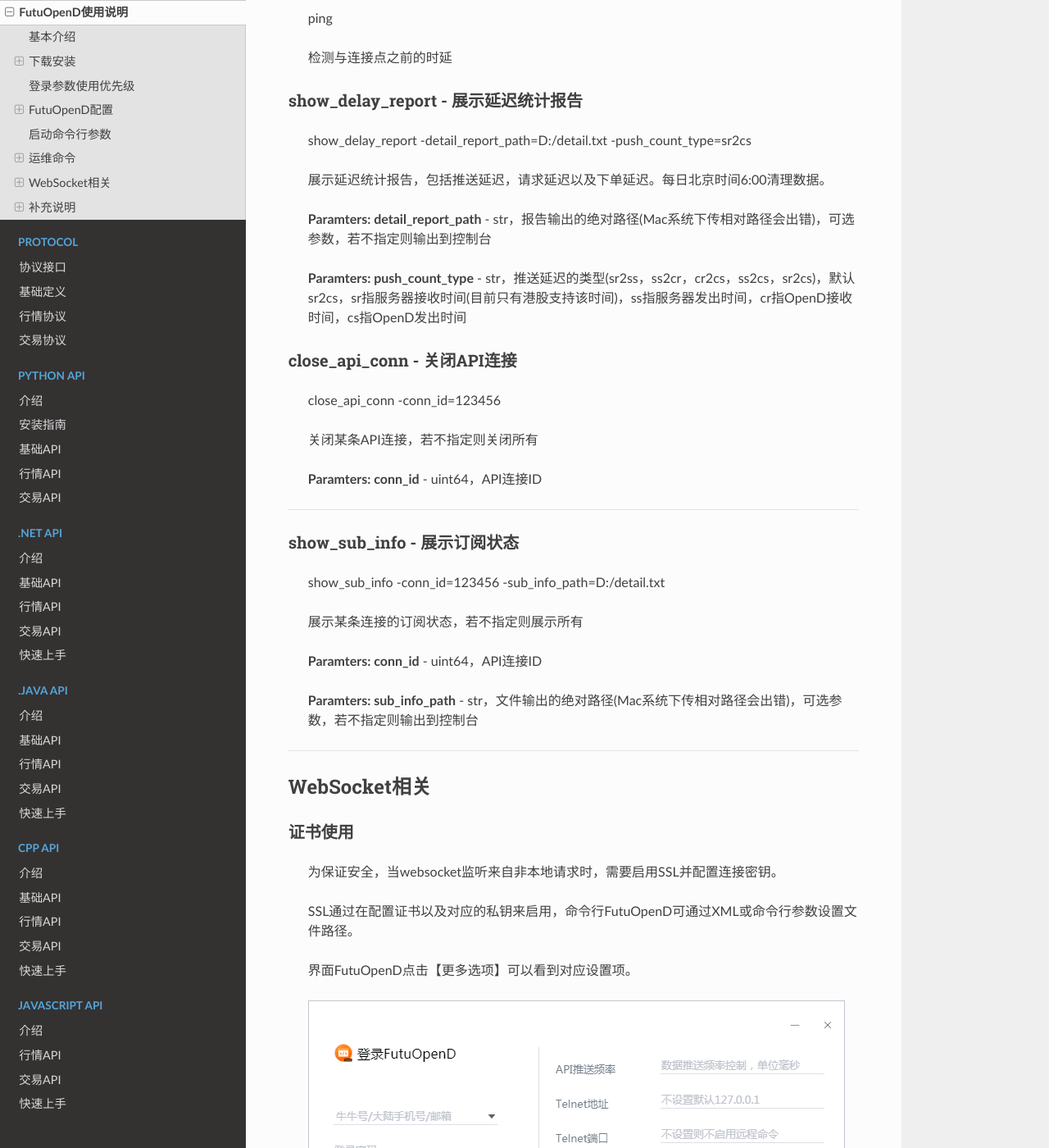
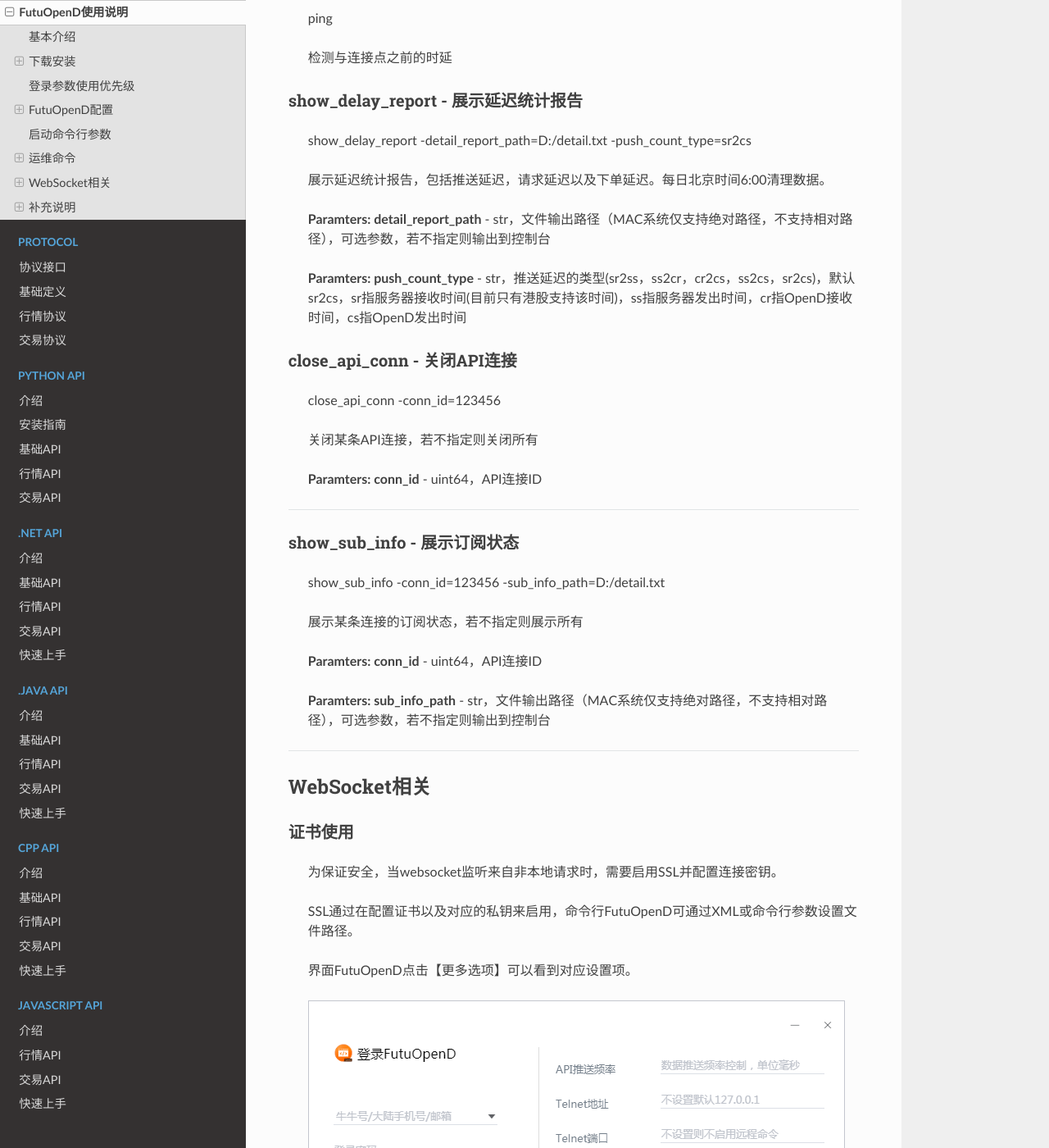
Before and after one commit to FutunnOpen/futu-api-doc, a Sphinx documentation site: the page built from doc_maker/source/intro/FutuOpenDGuide.rst, in a window 1280 px wide and 1400 px high, scrolled down 8857 px. Shown: the whole window at 82% size. Built offline with Sphinx 7.4.7 and the Read the Docs theme 2.0.0, drawn with Linux system fonts in a browser that asks for light colours.

Commit message:
fix 文件输出路径只有mac不支持相对路径。条件选股的python示例代码添加begin和num的使用示例。

```diff
--- a/doc_maker/source/api/Quote_API.rst
+++ b/doc_maker/source/api/Quote_API.rst
@@ -1957,7 +1957,7 @@
     acc_filter.is_no_filter = False
     acc_filter.sort = SortDir.None
 
-    ret, ls = quote_ctx.get_stock_filter(Market.HK, [simple_filter, acc_filter])
+    ret, ls = quote_ctx.get_stock_filter(Market.HK, [simple_filter, acc_filter], begin=200, num=10)
     if ret == RET_OK:
         last_page, all_count, ret_list = ls
         print(len(ret_list), all_count, ret_list)
--- a/doc_maker/source/intro/FutuOpenDGuide.rst
+++ b/doc_maker/source/intro/FutuOpenDGuide.rst
@@ -279,7 +279,7 @@
 
   展示延迟统计报告，包括推送延迟，请求延迟以及下单延迟。每日北京时间6:00清理数据。
 
-  **Paramters: detail_report_path** - str，报告输出的绝对路径(Mac系统下传相对路径会出错)，可选参数，若不指定则输出到控制台
+  **Paramters: detail_report_path** - str，文件输出路径（MAC系统仅支持绝对路径，不支持相对路径），可选参数，若不指定则输出到控制台
 
   **Paramters: push_count_type** -  str，推送延迟的类型(sr2ss，ss2cr，cr2cs，ss2cs，sr2cs)，默认sr2cs，sr指服务器接收时间(目前只有港股支持该时间)，ss指服务器发出时间，cr指OpenD接收时间，cs指OpenD发出时间
 
@@ -303,7 +303,7 @@
 
   **Paramters: conn_id** - uint64，API连接ID
 
-  **Paramters: sub_info_path** - str，文件输出的绝对路径(Mac系统下传相对路径会出错)，可选参数，若不指定则输出到控制台
+  **Paramters: sub_info_path** - str，文件输出路径（MAC系统仅支持绝对路径，不支持相对路径），可选参数，若不指定则输出到控制台
 
 ----------------------------
 
```
